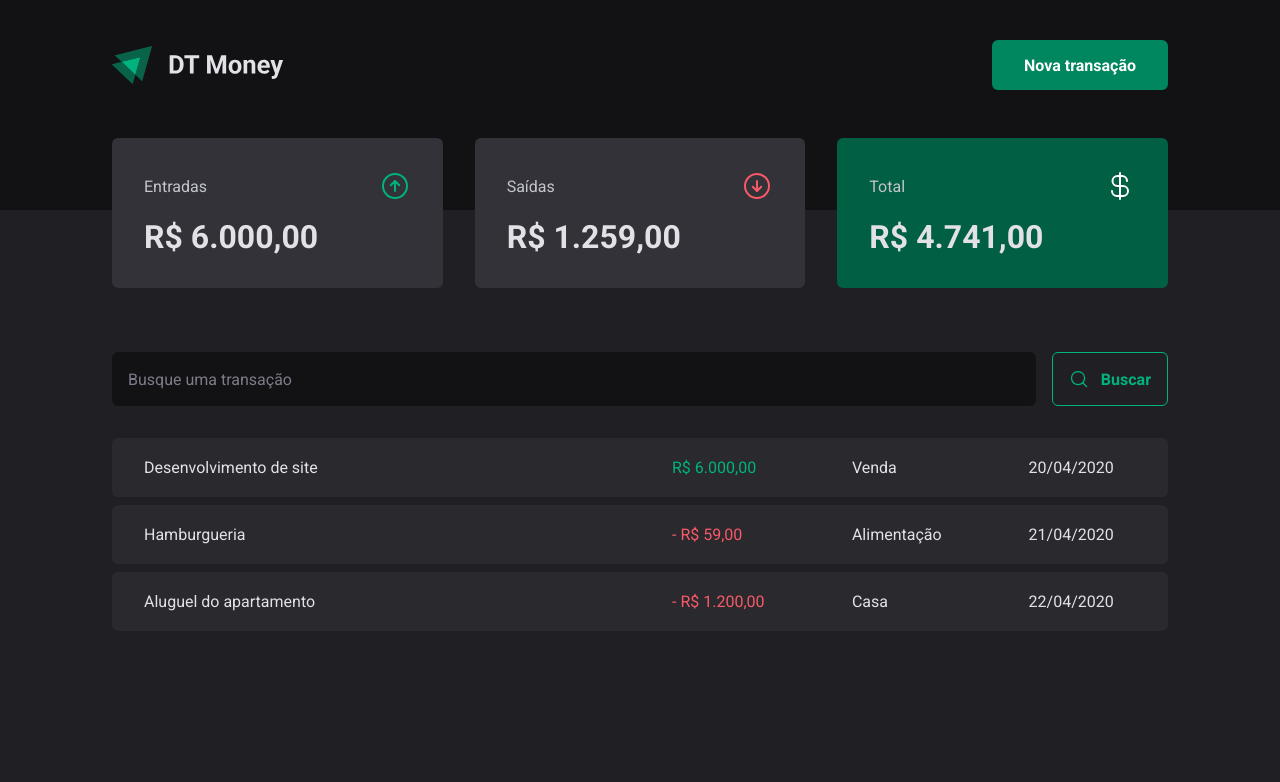
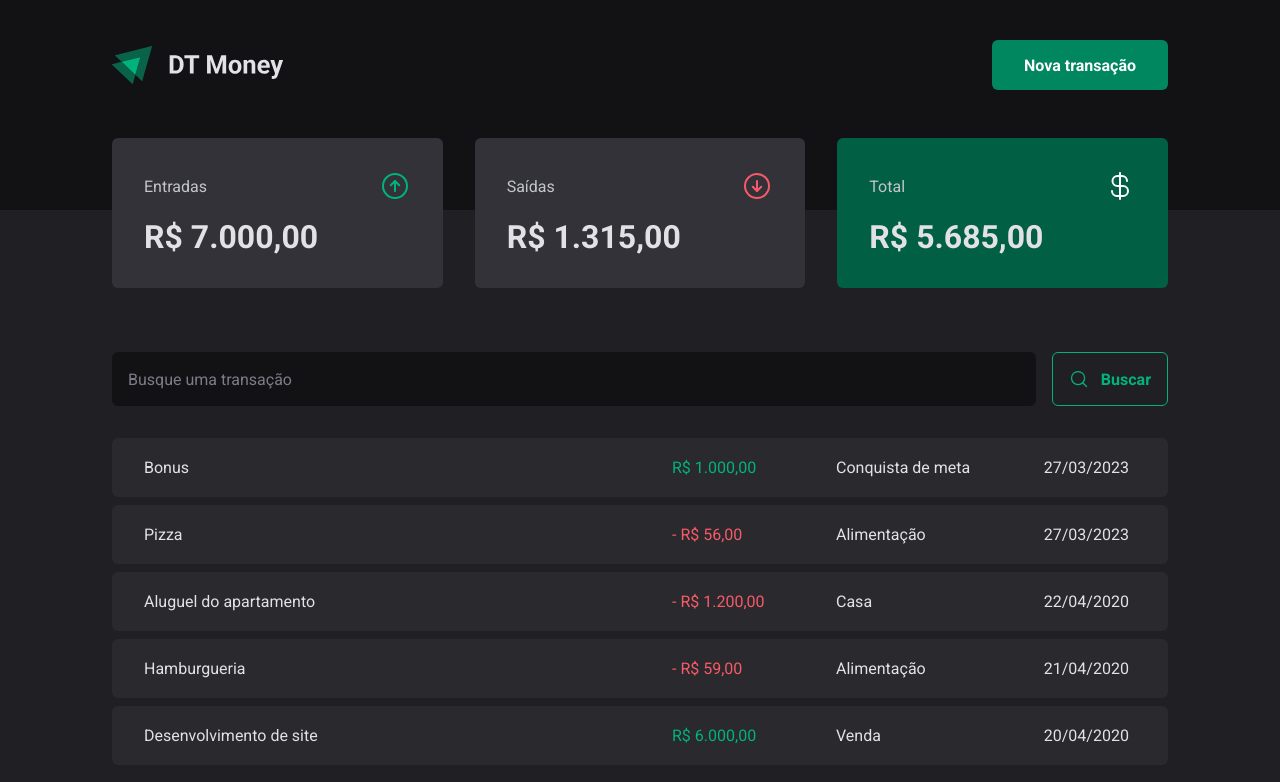
Before and after one commit to DaksonC/dt-money, a React (Vite) app: page / in a window 1280 px wide. Shown: the top 782 px of the page. Built offline with nearby package versions, Linux system fonts and the light colour scheme; data requests are answered from the project's data file.

Commit message:
feat(NewTransactions) cria lógica de nova transação

```diff
--- a/src/components/NewTransactionsModal/index.tsx
+++ b/src/components/NewTransactionsModal/index.tsx
@@ -1,6 +1,9 @@
 import { z } from "zod";
+import { useContext } from "react";
 import * as Dialog from "@radix-ui/react-dialog";
 import { ArrowCircleUp, X } from "phosphor-react";
+import { zodResolver } from "@hookform/resolvers/zod";
+import { Controller, useForm } from "react-hook-form";
 
 import {
   CloseButton,
@@ -9,8 +12,7 @@ import {
   TransactionTypeButton,
   TransactionTypeContainer
 } from "./styles";
-import { Controller, useForm } from "react-hook-form";
-import { zodResolver } from "@hookform/resolvers/zod";
+import { TransactionsContext } from "../../contexts/TransactionsContext";
 
 const newTransactionFormSchema = z.object({
   description: z.string(),
@@ -22,10 +24,13 @@ const newTransactionFormSchema = z.object({
 type NewTransactionFormProps = z.infer<typeof newTransactionFormSchema>;
 
 export function NewTransactionModal() {
+  const { createTransaction } = useContext(TransactionsContext)
+
   const {
     control,
     register,
     handleSubmit,
+    reset,
     formState: { isSubmitting },
   } = useForm<NewTransactionFormProps>({
     resolver: zodResolver(newTransactionFormSchema),
@@ -35,9 +40,21 @@ export function NewTransactionModal() {
   });
 
   async function handleCreateNewTransaction(data: NewTransactionFormProps) {
-    await new Promise(resolve => setTimeout(resolve, 2000))
+    const {
+      description,
+      price,
+      category,
+      type,
+    } = data;
 
-    console.log(data)
+    await createTransaction({
+      description,
+      price,
+      category,
+      type,
+    });
+
+    reset();
   };
 
   return (
--- a/src/contexts/TransactionsContext.tsx
+++ b/src/contexts/TransactionsContext.tsx
@@ -10,9 +10,17 @@ interface ITransactions {
   createdAt: string;
 }
 
+interface ICreateTransactions {
+  description: string;
+  type: 'income' | 'outcome';
+  category: string;
+  price: number;
+}
+
 interface ITransactionsContextType {
   transactions: ITransactions[];
   fetchTransaction: (query?: string) => Promise<void>;
+  createTransaction: (data: ICreateTransactions) => Promise<void>;
 }
 
 interface ITransactionsProviderProps {
@@ -28,6 +36,8 @@ export function TransactionsProvider({ children }: ITransactionsProviderProps) {
     try {
       const response = await api.get('/transactions', {
         params: {
+          _sort: 'createdAt',
+          _order: 'desc',
           q: query
         }
       })
@@ -38,6 +48,29 @@ export function TransactionsProvider({ children }: ITransactionsProviderProps) {
     }
   }
 
+  async function createTransaction(data: ICreateTransactions) {
+    const {
+      description,
+      price,
+      category,
+      type,
+    } = data;
+
+    try {
+      const response = await api.post('/transactions', {
+        description,
+        price,
+        category,
+        type,
+        createdAt: new Date(),
+      })
+
+      setTransactions(state => [response.data, ...state])
+    } catch (error) {
+      console.log(error);
+    }
+  }
+
   useEffect(() => {
     fetchTransaction()
   }, [])
@@ -45,7 +78,8 @@ export function TransactionsProvider({ children }: ITransactionsProviderProps) {
   return (
     <TransactionsContext.Provider value={{
       transactions,
-      fetchTransaction
+      fetchTransaction,
+      createTransaction
     }}>
       {children}
     </TransactionsContext.Provider>
--- a/src/server/db.json
+++ b/src/server/db.json
@@ -23,6 +23,22 @@
       "category": "Casa",
       "price": 1200,
       "createdAt": "2020-04-22T00:00:00.000Z"
+    },
+    {
+      "description": "Pizza",
+      "price": 56,
+      "category": "Alimentação",
+      "type": "outcome",
+      "createdAt": "2023-03-27T22:11:20.677Z",
+      "id": 4
+    },
+    {
+      "description": "Bonus",
+      "price": 1000,
+      "category": "Conquista de meta",
+      "type": "income",
+      "createdAt": "2023-03-27T22:15:55.852Z",
+      "id": 5
     }
   ]
 }
```
